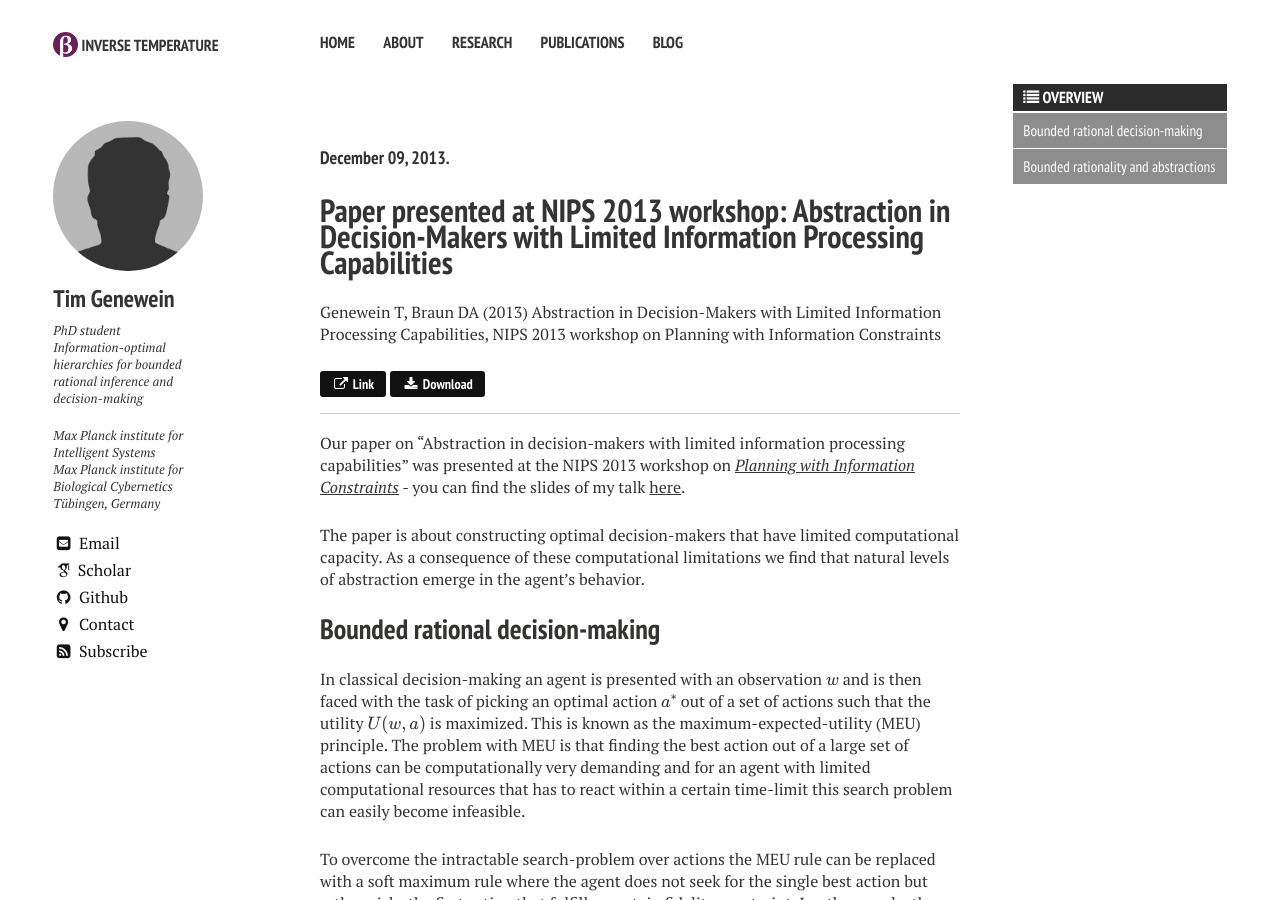
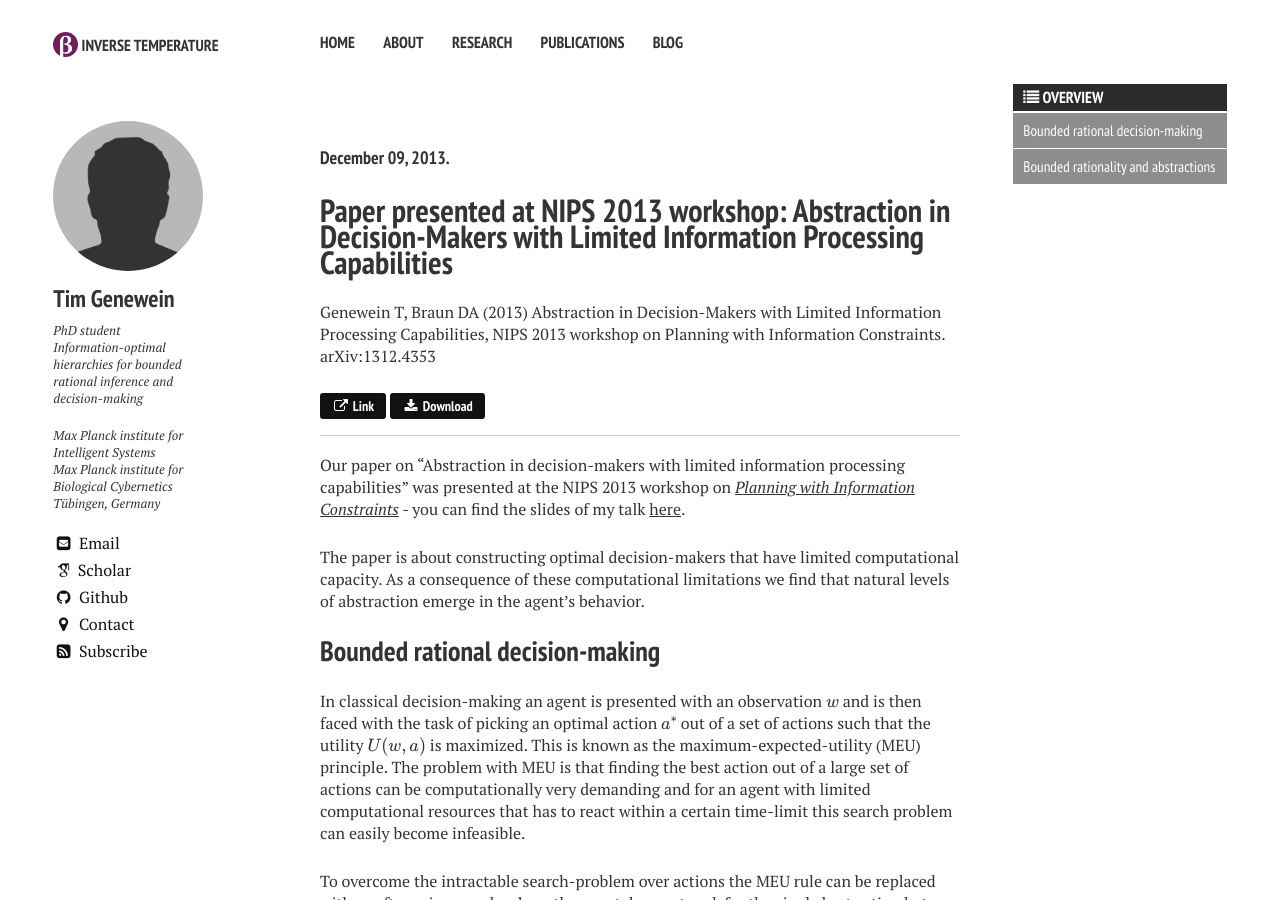
Before and after one commit to tgenewein/tgenewein.github.io, a Jekyll site: the page built from _posts/2013-12-09-Paper-NIPS-workshop-abstractions.md, in a window 1280 px wide and 900 px high. Built offline with Jekyll 4.4.1, drawn with Linux system fonts in a browser that asks for light colours; nearby versions of some CDN libraries; some web fonts are replaced; formulas are drawn with MathJax 3; comment, search, counter and statistics services are not loaded.

Commit message:
Updated arxiv reference for nips workshop paper

```diff
--- a/_posts/2013-12-09-Paper-NIPS-workshop-abstractions.md
+++ b/_posts/2013-12-09-Paper-NIPS-workshop-abstractions.md
@@ -7,8 +7,8 @@ pubtype: "paper"
 publink: "http://arxiv.org/abs/1312.4353"
 downloadlink: "http://arxiv.org/pdf/1312.4353v2"
 pubtitle: "Abstraction in Decision-Makers with Limited Information Processing Capabilities"
-citeas: "Genewein T, Braun DA (2013) Abstraction in Decision-Makers with Limited Information Processing Capabilities, NIPS 2013 workshop on Planning with Information Constraints"
-excerpt: "Genewein T, Braun DA (2013) Abstraction in Decision-Makers with Limited Information Processing Capabilities."
+citeas: "Genewein T, Braun DA (2013) Abstraction in Decision-Makers with Limited Information Processing Capabilities, NIPS 2013 workshop on Planning with Information Constraints. arXiv:1312.4353"
+excerpt: "Genewein T, Braun DA (2013) Abstraction in Decision-Makers with Limited Information Processing Capabilities. 	arXiv:1312.4353"
 tags: [publication, paper, abstractions, bounded rationality, decision-making, free energy]
 ---
 {% include _toc.html %}
```
